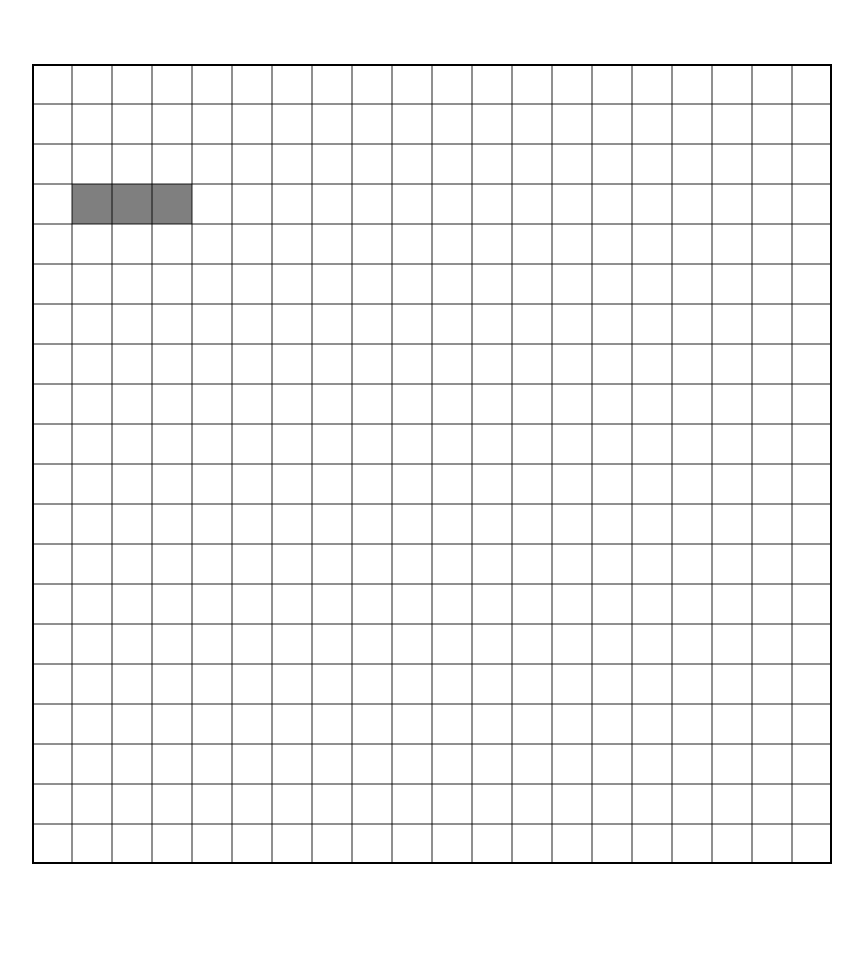
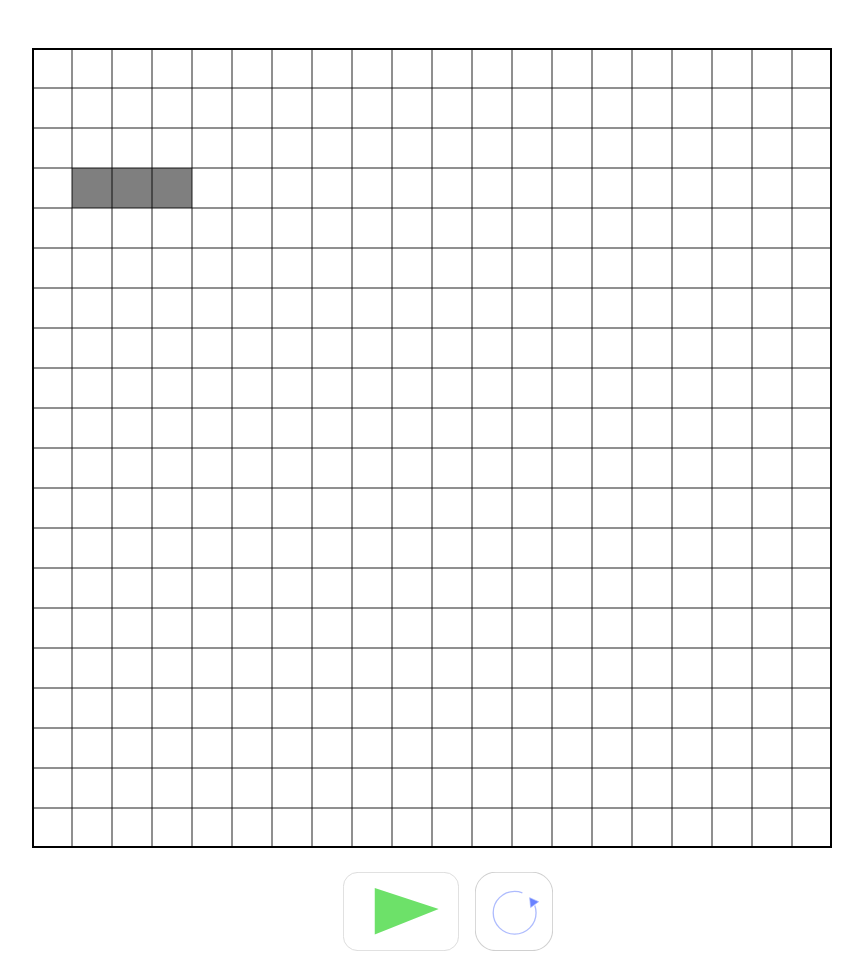
Before and after one commit to gcappaert/cellular-automaton, a plain HTML site: page index.html in a window 1280 px wide. Shown: the whole page, without its empty margins (208-1071 px from the left). Before the commit the page ends 872 px from the top, so only its background shows below. Drawn offline with Linux system fonts and the light colour scheme.

Commit message:
Adding start control

```diff
--- a/bundle.js
+++ b/bundle.js
@@ -32,21 +32,20 @@ function Game(w, h, num_rows, num_columns, targetFps, showFps) {
         cell_height: cell_height
     };
 
-
+    // Add the board canvas to the container
 
     this.viewport = cUtils.generateCanvas(w, h);
     this.viewport.id  = "gameViewport";
 
-    // Add the canvas to the container
-
-
     this.context = this.viewport.getContext('2d');
-
     $container.insertBefore(this.viewport, $container.firstChild);
 
 
+
     this.state = {};
+    this.state.start = false;
     this.state.cells = [];
+
 
     // Create a board that is populated initially by a bunch of dead cell objects
     // The objects are also referenced by the one-dimensional cells array
@@ -201,6 +200,9 @@ function gameLoop ( scope ) {
 
 
     loop.main = function mainLoop( tframe ) {
+
+        // Request a new animation frame
+        // To stop the loop, can call window.cancelAnimationFrame( loop.main )
         loop.stopLoop = window.requestAnimationFrame( loop.main );
 
         // When did the last loop occur?
@@ -234,15 +236,21 @@ function gameLoop ( scope ) {
             }
 
 
-        scope.state = scope.update( now );
         scope.render();
+
+        if (scope.state.start){
+            scope.state = scope.update( now );
+        }
+
 
 
         }
     };
+
+
     loop.main();
+    return loop;
 
-    return loop;
 };
 
 module.exports = gameLoop;
@@ -272,6 +280,7 @@ function gameRender( scope ){
                 scope.context.strokeRect(j*(cell_height), i*(cell_width), cell_height, cell_width);
             }
         };
+
 
 
         // If the state has been instantiated, render the cells
@@ -307,6 +316,8 @@ function gameUpdate( scope ){
         };
 
 
+        // Update cells referencing static board copy
+
         if (state.hasOwnProperty('cells')){
             var cells = scope.state.cells;
             for (var cell in cells) {
@@ -314,7 +325,6 @@ function gameUpdate( scope ){
             }
         };
 
-        // then update the board with the locations of cells
 
     return state;
     }
--- a/index.html
+++ b/index.html
@@ -7,6 +7,16 @@
 </head>
 <body>
     <div id="container"></div>
+    <div id="controls">
+        <button><img class="button" onclick="startGame(window.game)" name = "play" src="/assets/images/play.svg"></button>
+        <script>
+            function startGame( scope ){
+                scope.state.start = true;
+            }
+        </script>
+        <button><img class="button" name ="reset" src="/assets/images/reset.svg"></button>
+
+    </div>
     <script src="bundle.js"></script>
 </body>
 </html>
--- a/js/cells/cells.js
+++ b/js/cells/cells.js
@@ -6,6 +6,7 @@ function Cell( scope, x, y, alive ) {
 
 
     var cell = this;
+
 
     // I can add a type parameter when I flesh it out a little more
 
@@ -21,6 +22,7 @@ function Cell( scope, x, y, alive ) {
     num_columns = scope.constants.num_columns,
     cell_width = scope.constants.cell_width,
     cell_height = scope.constants.cell_height;
+
 
 
 
--- a/js/core/game.render.js
+++ b/js/core/game.render.js
@@ -24,6 +24,7 @@ function gameRender( scope ){
         };
 
 
+
         // If the state has been instantiated, render the cells
 
         if (scope.state && scope.state.hasOwnProperty('cells')){
--- a/styles.css
+++ b/styles.css
@@ -2,5 +2,27 @@
     justify-content: center;
     display: flex;
     width: 100%;
-    margin-top: 4em;
+    margin-top: 3em;
 }
+
+#controls{
+    justify-content: center;
+    display: flex;
+    margin: 1em;
+    width: 100%;
+}
+
+button {
+
+    all:unset;
+}
+
+.button{
+    opacity: 80%;
+    margin: 0.5em
+}
+
+.button:hover{
+    opacity: 100%;
+    cursor:pointer;
+}
```
Also changed, not shown: game.js (+4 -5 lines), js/core/game.loop.js (+13 -2 lines), assets/images/play.svg (added), assets/images/reset.svg (added), js/controls/buttons.js (added).
